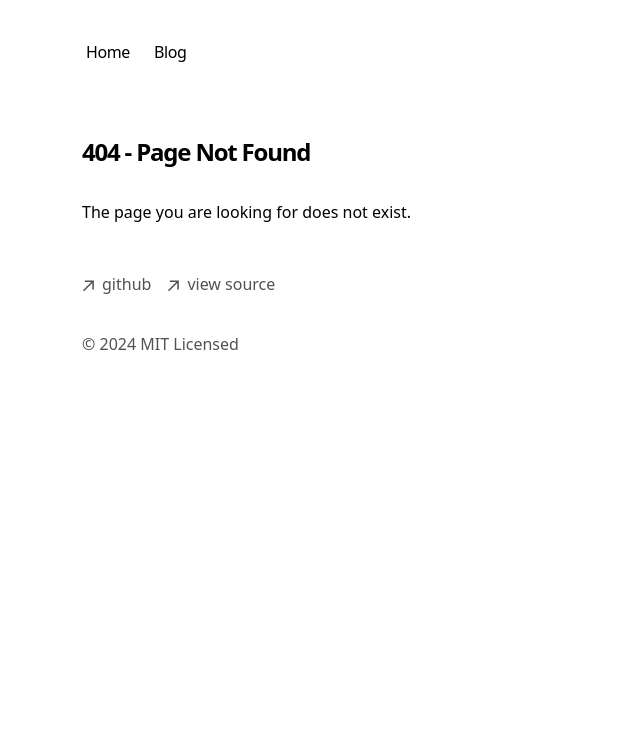
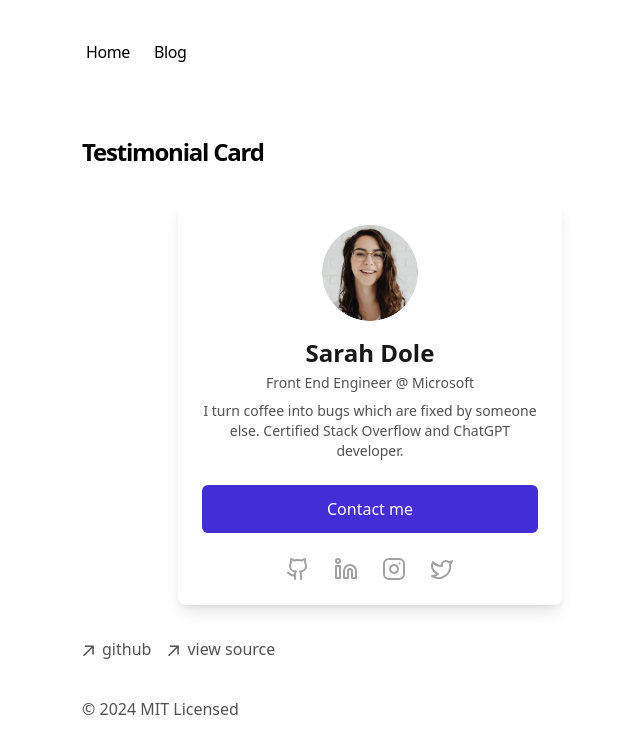
Before and after one commit to Scc33/portfolio, a Next.js app: page /portfolioCard in a window 1280 px wide. Before the commit this address had no page. Shown: the top 754 px of the page, without its empty margins (270-910 px from the left). Built offline with nearby package versions, Linux system fonts and the light colour scheme.

Commit message:
Add Portfolio card

```diff
--- a/app/components/posts.tsx
+++ b/app/components/PortfolioPieces.tsx
@@ -23,6 +23,16 @@ export function PortfolioPieces() {
           </p>
         </div>
       </Link>
+      <Link className="flex flex-col space-y-1 mb-4" href={`/portfolioCard`}>
+        <div className="w-full flex flex-col md:flex-row space-x-0 md:space-x-2">
+          <p className="text-neutral-600 dark:text-neutral-400 w-[100px] tabular-nums">
+            7/3/2024
+          </p>
+          <p className="text-neutral-900 dark:text-neutral-100 tracking-tight">
+            Portfolio Card
+          </p>
+        </div>
+      </Link>
     </div>
   );
 }
--- a/app/components/mdx.tsx
+++ /dev/null
@@ -1,109 +0,0 @@
-import Link from 'next/link'
-import Image from 'next/image'
-import { MDXRemote } from 'next-mdx-remote/rsc'
-import { highlight } from 'sugar-high'
-import React from 'react'
-
-function Table({ data }) {
-  let headers = data.headers.map((header, index) => (
-    <th key={index}>{header}</th>
-  ))
-  let rows = data.rows.map((row, index) => (
-    <tr key={index}>
-      {row.map((cell, cellIndex) => (
-        <td key={cellIndex}>{cell}</td>
-      ))}
-    </tr>
-  ))
-
-  return (
-    <table>
-      <thead>
-        <tr>{headers}</tr>
-      </thead>
-      <tbody>{rows}</tbody>
-    </table>
-  )
-}
-
-function CustomLink(props) {
-  let href = props.href
-
-  if (href.startsWith('/')) {
-    return (
-      <Link href={href} {...props}>
-        {props.children}
-      </Link>
-    )
-  }
-
-  if (href.startsWith('#')) {
-    return <a {...props} />
-  }
-
-  return <a target="_blank" rel="noopener noreferrer" {...props} />
-}
-
-function RoundedImage(props) {
-  return <Image alt={props.alt} className="rounded-lg" {...props} />
-}
-
-function Code({ children, ...props }) {
-  let codeHTML = highlight(children)
-  return <code dangerouslySetInnerHTML={{ __html: codeHTML }} {...props} />
-}
-
-function slugify(str) {
-  return str
-    .toString()
-    .toLowerCase()
-    .trim() // Remove whitespace from both ends of a string
-    .replace(/\s+/g, '-') // Replace spaces with -
-    .replace(/&/g, '-and-') // Replace & with 'and'
-    .replace(/[^\w\-]+/g, '') // Remove all non-word characters except for -
-    .replace(/\-\-+/g, '-') // Replace multiple - with single -
-}
-
-function createHeading(level) {
-  const Heading = ({ children }) => {
-    let slug = slugify(children)
-    return React.createElement(
-      `h${level}`,
-      { id: slug },
-      [
-        React.createElement('a', {
-          href: `#${slug}`,
-          key: `link-${slug}`,
-          className: 'anchor',
-        }),
-      ],
-      children
-    )
-  }
-
-  Heading.displayName = `Heading${level}`
-
-  return Heading
-}
-
-let components = {
-  h1: createHeading(1),
-  h2: createHeading(2),
-  h3: createHeading(3),
-  h4: createHeading(4),
-  h5: createHeading(5),
-  h6: createHeading(6),
-  Image: RoundedImage,
-  a: CustomLink,
-  code: Code,
-  Table,
-}
-
-export function CustomMDX(props) {
-  return (
-    <MDXRemote
-      {...props}
-      components={{ ...components, ...(props.components || {}) }}
-    />
-  )
-}
--- a/app/og/route.tsx
+++ /dev/null
@@ -1,22 +0,0 @@
-import { ImageResponse } from 'next/og'
-
-export function GET(request: Request) {
-  let url = new URL(request.url)
-  let title = url.searchParams.get('title') || 'Next.js Portfolio Starter'
-
-  return new ImageResponse(
-    (
-      <div tw="flex flex-col w-full h-full items-center justify-center bg-white">
-        <div tw="flex flex-col md:flex-row w-full py-12 px-4 md:items-center justify-between p-8">
-          <h2 tw="flex flex-col text-4xl font-bold tracking-tight text-left">
-            {title}
-          </h2>
-        </div>
-      </div>
-    ),
-    {
-      width: 1200,
-      height: 630,
-    }
-  )
-}
--- a/app/page.tsx
+++ b/app/page.tsx
@@ -1,4 +1,4 @@
-import { PortfolioPieces } from 'app/components/posts'
+import { PortfolioPieces } from 'app/components/PortfolioPieces'
 
 export default function Page() {
   return (
--- /dev/null
+++ b/app/portfolioCard/components/PortfolioCard.jsx
@@ -0,0 +1,47 @@
+import Image from "next/image";
+import { Github, Linkedin, Instagram, Twitter } from "lucide-react";
+
+export const PortfolioCard = () => {
+  return (
+    <div className="bg-white rounded-lg shadow-lg p-6 max-w-[343px] md:max-w-[384px] lg:max-w-[384px] mx-auto">
+      <div className="flex flex-col items-center">
+        <Image
+          src="/portfolioCard/profile.png"
+          alt="Sarah Dole"
+          width={96}
+          height={96}
+          className="rounded-full mb-4"
+        />
+        <h2 className="text-2xl font-semibold text-neutral-900 mb-1">
+          Sarah Dole
+        </h2>
+        <p className="text-sm text-neutral-600 mb-2">
+          Front End Engineer @ Microsoft
+        </p>
+        <p className="text-sm text-neutral-600 text-center mb-6">
+          I turn coffee into bugs which are fixed by someone else. Certified
+          Stack Overflow and ChatGPT developer.
+        </p>
+        <button className="bg-indigo-700 hover:bg-indigo-800 text-white font-medium py-3 px-4 rounded-md mb-6 w-full text-base">
+          Contact me
+        </button>
+        <div className="flex space-x-6">
+          <a href="#" className="text-neutral-400 hover:text-neutral-700">
+            <Github size={24} />
+          </a>
+          <a href="#" className="text-neutral-400 hover:text-neutral-700">
+            <Linkedin size={24} />
+          </a>
+          <a href="#" className="text-neutral-400 hover:text-neutral-700">
+            <Instagram size={24} />
+          </a>
+          <a href="#" className="text-neutral-400 hover:text-neutral-700">
+            <Twitter size={24} />
+          </a>
+        </div>
+      </div>
+    </div>
+  );
+};
+
+export default PortfolioCard;
--- /dev/null
+++ b/app/portfolioCard/page.tsx
@@ -0,0 +1,15 @@
+import PortfolioCard from './components/PortfolioCard'
+
+export const metadata = {
+  title: 'Portfolio Card',
+  description: 'Profile card that includes a profile picture, name, title, links to social media profiles, and a call-to-action (CTA) button.',
+}
+
+export default function Page() {
+  return (
+    <section>
+      <h1 className="font-semibold text-2xl mb-8 tracking-tighter">Testimonial Card</h1>
+      <PortfolioCard />
+    </section>
+  )
+}
--- a/package.json
+++ b/package.json
@@ -13,6 +13,7 @@
     "@vercel/analytics": "^1.3.1",
     "@vercel/speed-insights": "^1.0.12",
     "geist": "1.2.2",
+    "lucide-react": "^0.400.0",
     "next": "canary",
     "next-mdx-remote": "^4.4.1",
     "postcss": "^8.4.35",
```
Also changed, not shown: public/portfolioCard/profile.png (added), 1 other file (tests, documents, lock files or other folders).
